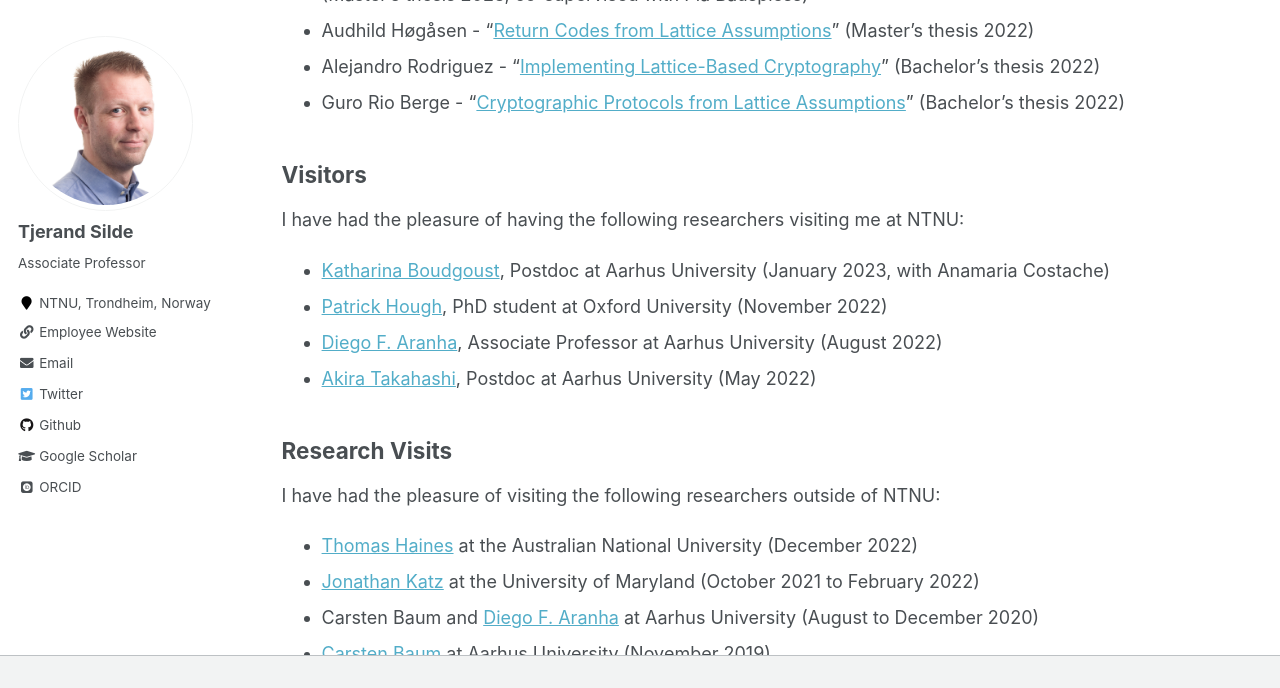
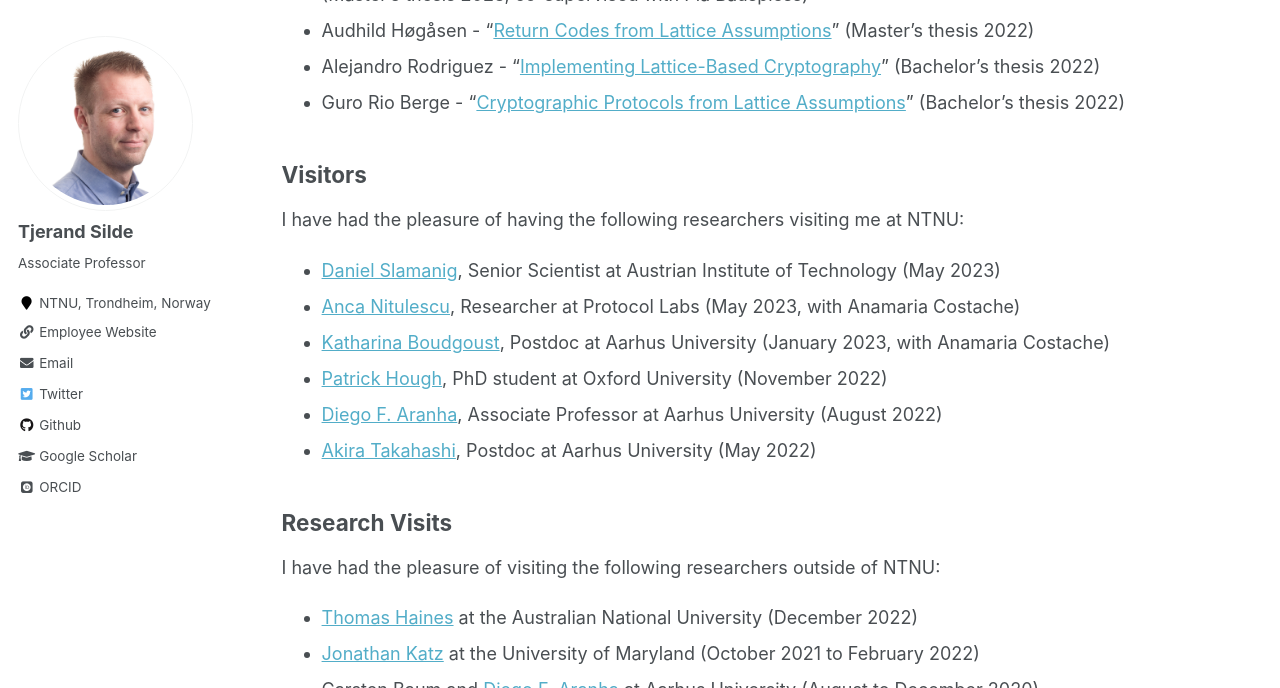
Before and after one commit to tjesi/tjesi.github.io, a Jekyll site: the page built from _pages/people.md, in a window 1280 px wide and 900 px high, scrolled down 802 px, cut to the strip 0-688 px from the top of the window. Built offline with Jekyll 4.4.1, drawn with Linux system fonts in a browser that asks for light colours; some web fonts are replaced.

Commit message:
Update people.md

```diff
--- a/_pages/people.md
+++ b/_pages/people.md
@@ -29,6 +29,8 @@ I am currently/have been (co-)supervising the following students:
 ## Visitors
 
 I have had the pleasure of having the following researchers visiting me at NTNU:
+- [Daniel Slamanig](https://danielslamanig.info), Senior Scientist at Austrian Institute of Technology (May 2023)
+- [Anca Nitulescu](https://www.di.ens.fr/~nitulesc), Researcher at Protocol Labs (May 2023, with Anamaria Costache)
 - [Katharina Boudgoust](https://katinkabou.github.io), Postdoc at Aarhus University (January 2023, with Anamaria Costache)
 - [Patrick Hough](https://www.patrick-hough.com), PhD student at Oxford University (November 2022)
 - [Diego F. Aranha](https://dfaranha.github.io), Associate Professor at Aarhus University (August 2022)
```
